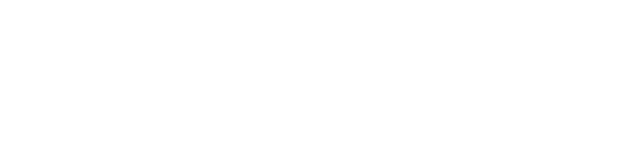
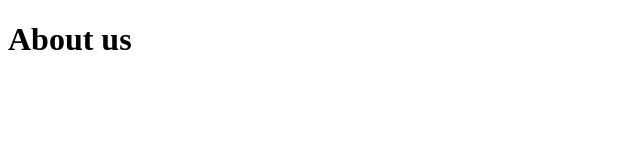
Before and after one commit to MagedYaseen/Project-03, a plain HTML site: page about.html in a window 1280 px wide. Shown: the whole page, without its empty margins (0-640 px from the left). Drawn offline with Linux system fonts and the light colour scheme.

Commit message:
Update about.html
Add header

```diff
--- a/about.html
+++ b/about.html
@@ -8,7 +8,9 @@
   </head>
 
   <body>
-
+    <header>
+      <h1>About us</h1>
+    </header>
   </body>
 
 </html>
```
